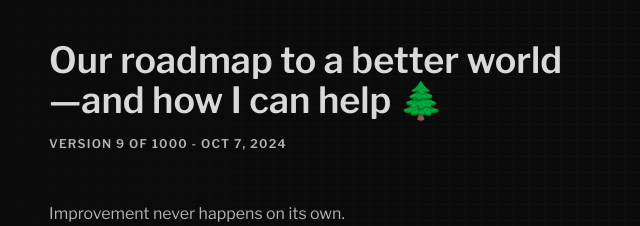
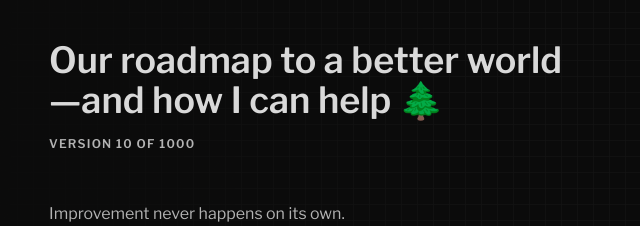
Before and after one commit to levihanlen/personal-website-nextjs, a Next.js app: page / in a window 1280 px wide. Shown: the part 1220-1446 px from the top of the page, without its empty margins (319-959 px from the left). Built offline with nearby package versions, Linux system fonts and the light colour scheme.

Commit message:
chore: update version

```diff
--- a/app/page.tsx
+++ b/app/page.tsx
@@ -116,7 +116,7 @@ export default function Home() {
             Our roadmap to a better world—and how I can help 🌲
           </h1>
           <div className="tracking-widest text-xs font-semibold text-dark">
-            VERSION {version} OF 1000 - OCT 7, 2024
+            VERSION {version} OF 1000
           </div>
         </div>
 
--- a/app/utils/roadmap.ts
+++ b/app/utils/roadmap.ts
@@ -10,7 +10,7 @@ export interface RoadmapItem {
   done: boolean;
 }
 
-export const version = 9;
+export const version = 10;
 
 export const roadmap: Roadmap[] = [
   {
```
